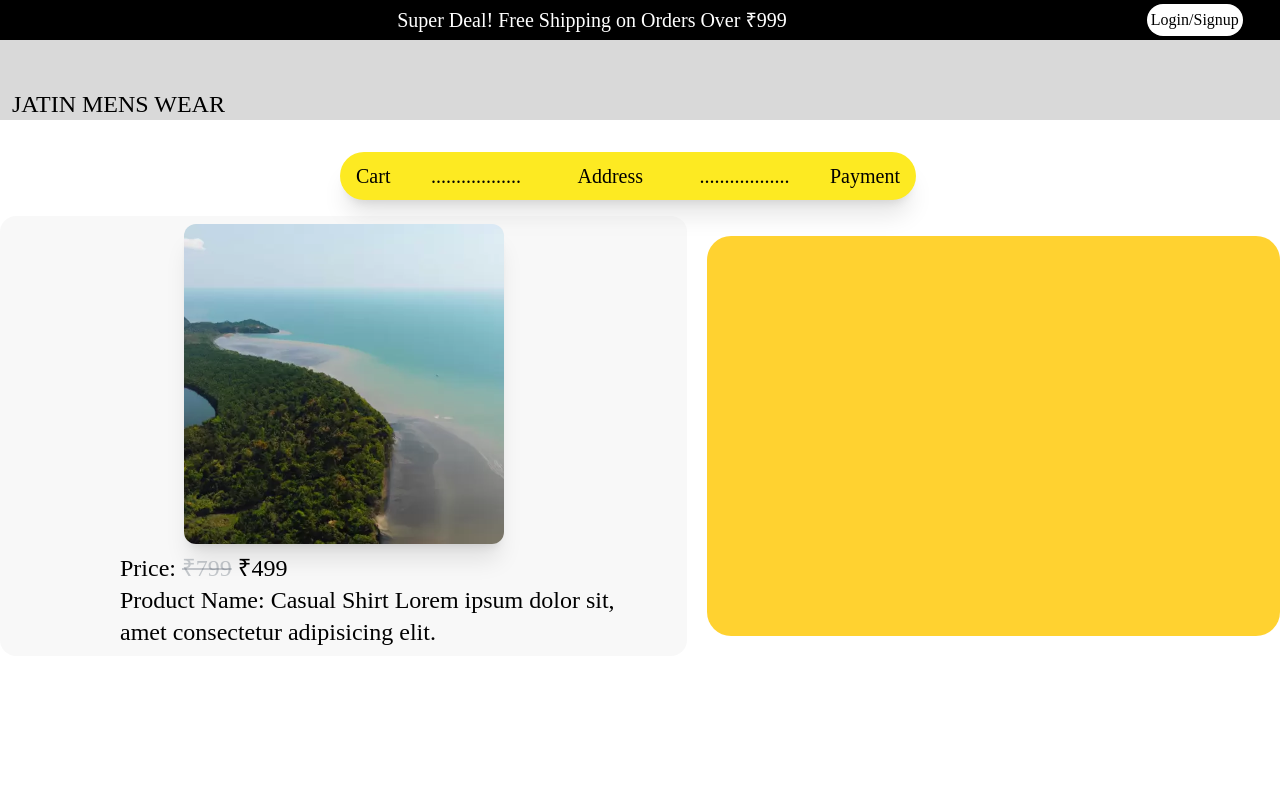
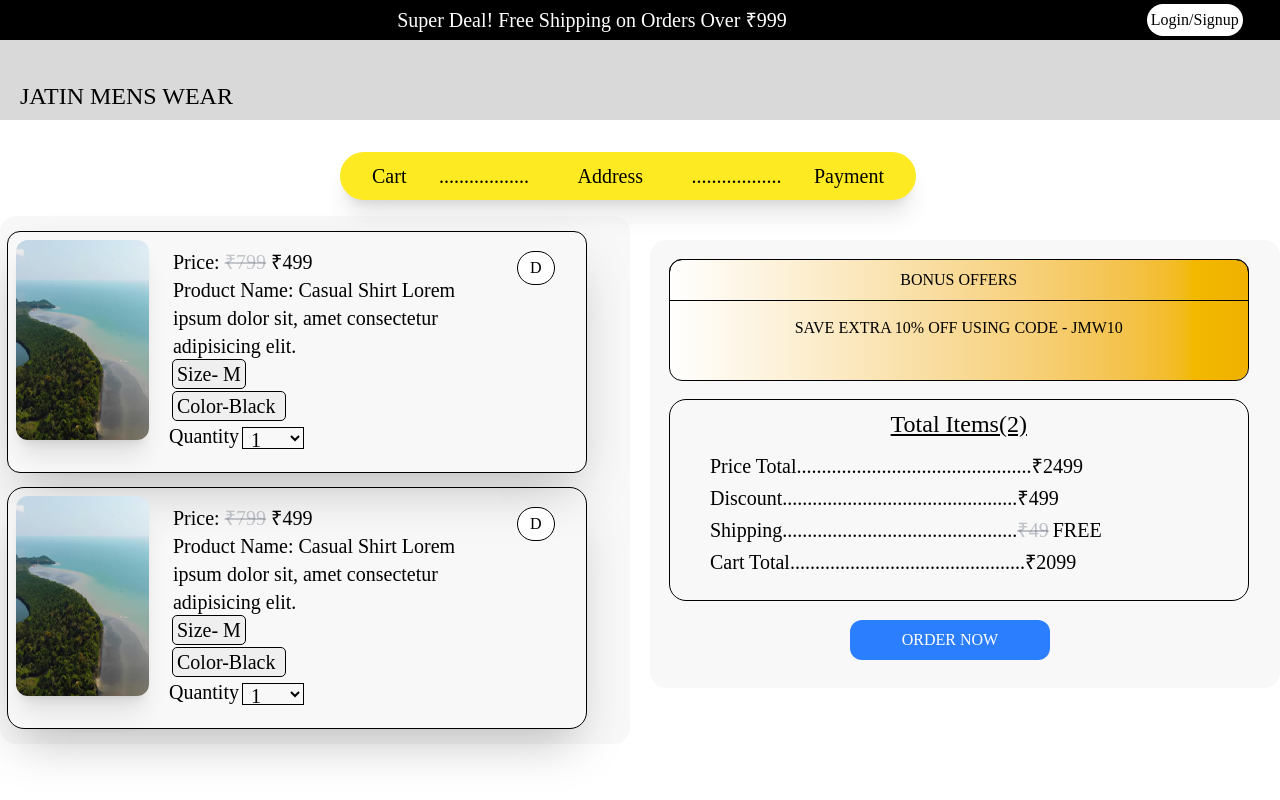
Before and after one commit to jatin50/JMW_-project_website, a React (Vite) app: page / in a window 1280 px wide. Built offline with nearby package versions, Linux system fonts and the light colour scheme; a web font is replaced by a local one.

Commit message:
feat: enhance Cart component layout and styling with product details and offers

```diff
--- a/src/App.css
+++ b/src/App.css
@@ -1,6 +1,6 @@
 *{
-  margin: 0;
-  padding: 0;
+  /* margin: 0;
+  padding: 0; */
    font-family: "KoPub Batang", serif;
    /* overflow: auto;
    scrollbar-width: none; */
--- a/src/components/Cart.jsx
+++ b/src/components/Cart.jsx
@@ -11,41 +11,153 @@ const Cart = () => {
           Login/Signup{" "}
         </div>
       </div>
-      <div className=" bg-[#D9D9D9] h-20 flex justify-between items-baseline-last px-20">
-        <div className="bold m-2 px-2 text-2xl text-black relative left-3">
+      <div className=" bg-[#D9D9D9] h-20 flex justify-between items-baseline-last">
+        <div className="bold m-2  text-2xl text-black relative left-3">
           JATIN MENS WEAR
         </div>
       </div>
-      <div className="bg-[#FDEA22] h-12 w-xl rounded-4xl shadow-xl relative left-85 top-8  flex justify-between items-center p-10">
+      <div className="bg-[#FDEA22] h-12 w-xl rounded-4xl shadow-xl relative left-85 top-8  flex justify-between items-center p-2">
         <div className="font-medium text-xl p-2 relative left-4 ">Cart</div>
         <div className="font-medium text-xl p-2 ">..................</div>
         <div className="font-medium text-xl p-2">Address</div>
         <div className="font-medium text-xl p-2 ">..................</div>
         <div className="font-medium text-xl p-2 relative right-4">Payment</div>
       </div>
+
       <div className=" flex items-center gap-5 justify-between">
-        <div className=" bg-[#D9D9D9]/20 rounded-2xl relative top-12  h-110 w-3/5 flex-col item centre justify-center ">
-
-        <div className=" w-full h-80 rounded-3xl relative top-2 flex items-center justify-center">
-
-            <img
-              className=" h-full rounded-xl shadow-xl "
-              src="/public/bartang island.webp"
-              alt=""
-              srcset=""
-            />
+        <div className=" bg-[#D9D9D9]/20 rounded-2xl relative top-12  h-auto w-3/5 flex-col items-center justify-center ">
+          <div className="w-11/12 h-60 outline-1 flex rounded-xl shadow-2xl my-4 mr-2 ml-2">
+            <div className=" w-60 h-50 rounded-3xl relative top-2 flex items-center justify-center">
+              <img
+                className=" h-full rounded-xl  relative left-2 shadow-xl "
+                src="/bartang island.webp"
+                alt=""
+                srcset=""
+              />
+            </div>
+            <div className="flex-col h-50 gap-2">
+              <div className=" relative top-4 text-xl font-medium left-8  ">
+                Price:{" "}
+                <span className="line-through text-gray-600/30"> ₹799</span>{" "}
+                ₹499
+              </div>
+              <div className=" relative top-4 text-xl font-medium left-8 w-3/4  ">
+                Product Name: Casual Shirt Lorem ipsum dolor sit, amet
+                consectetur adipisicing elit.
+              </div>
+              <div className=" relative top-4 text-xl font-medium left-8 outline-1 w-18 px-1  rounded-sm bg-[#D9D9D9]/30   ">
+                Size- M
+              </div>
+              <div className=" relative top-4 text-xl font-medium left-8 outline-1 w-28 px-1 my-1  rounded-sm bg-[#D9D9D9]/30   ">
+                Color-Black
+              </div>
+              <label
+                className="relative top-3 text-xl font-medium left-7"
+                htmlFor="quantity"
+              >
+                Quantity
+              </label>
+              <select
+                className="w-15 h-5 text-black  relative top-4 text-xl font-medium left-8 outline-1 px-1 my-1"
+                name=" Quantity"
+                id=""
+              >
+                <option className="text-black text-s" value="1">
+                  1
+                </option>
+                <option value="2">2</option>
+                <option value="3">3</option>
+                <option value="4">4</option>
+                <option value="5">5</option>
+                <option value="6">6</option>
+                <option value="7">7</option>
+                <option value="8">8</option>
+                <option value="9">9</option>
+                <option value="10">10</option>
+              </select>
+            </div>
+            <div className="bg-white sticky mt-5 mr-8 flex items-center justify-center outline-1 w-16 h-8 rounded-2xl">
+              D
+            </div>
           </div>
-          <div className=" relative top-4 text-2xl font-medium left-30  ">
-            Price: <span className="line-through text-gray-600/30"> ₹799</span> ₹499
-          </div>
-          <div className=" relative top-4 text-2xl font-medium left-30 w-3/4  ">
-            Product Name: Casual Shirt
-            Lorem ipsum dolor sit, amet consectetur adipisicing elit.
+          <div className="w-11/12 h-60 outline-1 flex rounded-2xl shadow-2xl my-4 mr-2 ml-2">
+            <div className=" w-60 h-50 rounded-3xl relative top-2 flex items-center justify-center">
+              <img
+                className=" h-full rounded-xl  relative left-2 shadow-xl "
+                src="/bartang island.webp"
+                alt=""
+                srcset=""
+              />
+            </div>
+            <div className="flex-col h-50 gap-2">
+              <div className=" relative top-4 text-xl font-medium left-8  ">
+                Price:{" "}
+                <span className="line-through text-gray-600/30"> ₹799</span>{" "}
+                ₹499
+              </div>
+              <div className=" relative top-4 text-xl font-medium left-8 w-3/4  ">
+                Product Name: Casual Shirt Lorem ipsum dolor sit, amet
+                consectetur adipisicing elit.
+              </div>
+              <div className=" relative top-4 text-xl font-medium left-8 outline-1 w-18 px-1  rounded-sm bg-[#D9D9D9]/30   ">
+                Size- M
+              </div>
+              <div className=" relative top-4 text-xl font-medium left-8 outline-1 w-28 px-1 my-1  rounded-sm bg-[#D9D9D9]/30   ">
+                Color-Black
+              </div>
+              <label
+                className="relative top-3 text-xl font-medium left-7"
+                htmlFor="quantity"
+              >
+                Quantity
+              </label>
+              <select
+                className="w-15 h-5 text-black  relative top-4 text-xl font-medium left-8 outline-1 px-1 my-1"
+                name=" Quantity"
+                id=""
+              >
+                <option className="text-black text-s" value="1">
+                  1
+                </option>
+                <option value="2">2</option>
+                <option value="3">3</option>
+                <option value="4">4</option>
+                <option value="5">5</option>
+                <option value="6">6</option>
+                <option value="7">7</option>
+                <option value="8">8</option>
+                <option value="9">9</option>
+                <option value="10">10</option>
+              </select>
+            </div>
+            <div className="bg-white sticky mt-5 mr-8 flex items-center justify-center outline-1 w-16 h-8 rounded-2xl">
+              D
+            </div>
           </div>
         </div>
-        <div className="bg-amber-300 w-1/2 h-100 relative top-12 rounded-3xl">
+        <div className=" bg-[#D9D9D9]/20 rounded-2xl relative top-8 h-auto w-3/5 flex-col  items-center justify-center ">
+          <div className="w-11/12 h-30 outline-1 bg-linear-to-r from-white via bg-yellow-300 to-yellow-500 rounded-xl m-5 flex-col gap-1 items-center justify-center">
+            <div className=" relative top-0  w-auto h-10 outline-1 rounded-t-xl  flex items-center justify-center">
+              BONUS OFFERS
+            </div>
+            <div className=" flex items-center justify-center mt-4">
+              SAVE EXTRA 10% OFF USING CODE - JMW10
+            </div>
+          </div>
+        <div className="w-11/12 h-50 p-2 m-5 rounded-2xl outline-1 flex-col gap-3 ">
+        <div className="flex items-center justify-center w-full text-2xl font-medium underline">
+          Total Items(2)
+          </div>
+          <div className=" flex items-baseline text-xl font-medium mt-3 ml-8">Price Total...............................................₹2499</div>
+          <div className=" flex items-baseline text-xl font-medium mt-1 ml-8">Discount...............................................₹499</div>
+          <div className=" flex items-baseline text-xl font-medium mt-1 ml-8">Shipping............................................... <span className="line-through text-gray-700/30 mr-1"> ₹49 </span> FREE </div>
+          <div className=" flex items-baseline text-xl font-medium mt-1 ml-8">Cart Total...............................................₹2099</div>
+          </div>
+          <div className="flex items-center justify-center w-50 ml-50 my-7 h-10 bg-blue-500 text-white rounded-xl mt-4">
+            ORDER NOW
+          </div>
+        </div>
 
-        </div>
       </div>
     </>
   );
```
